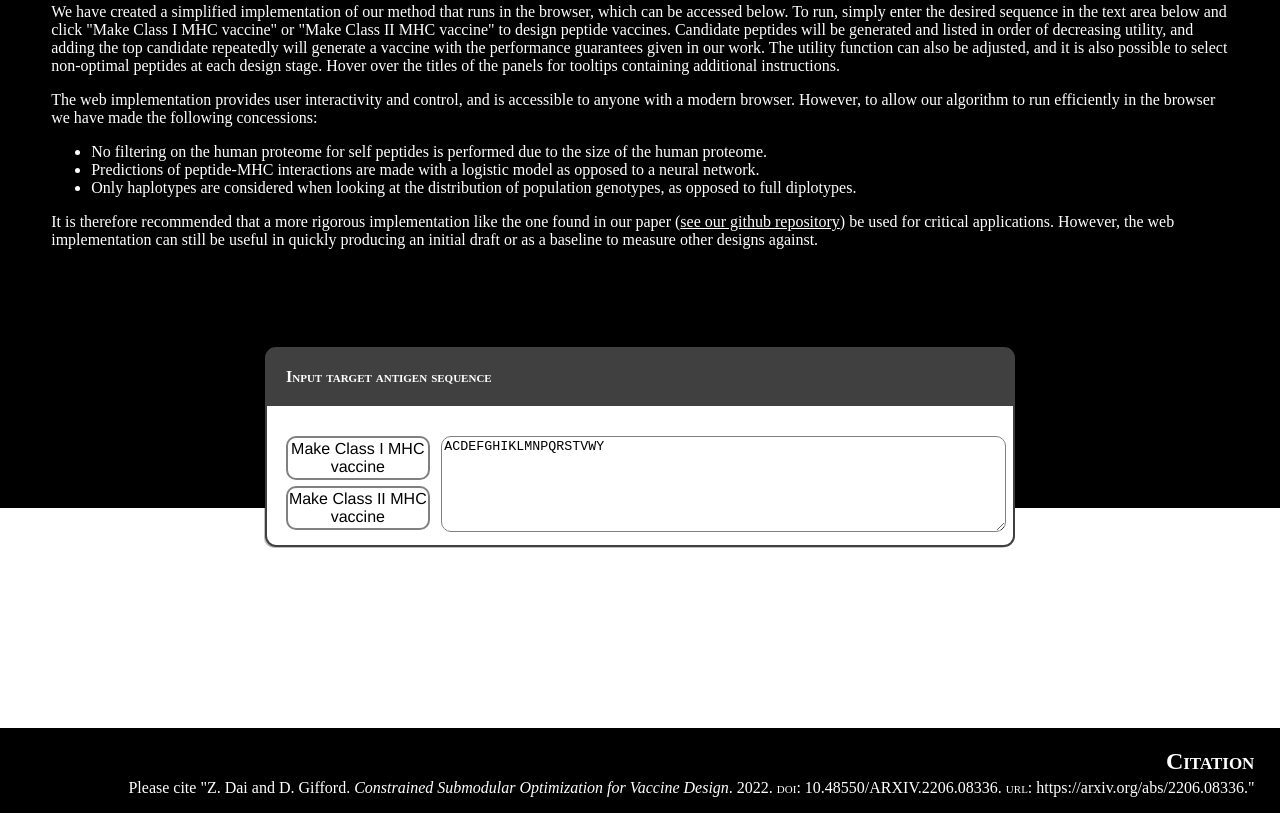
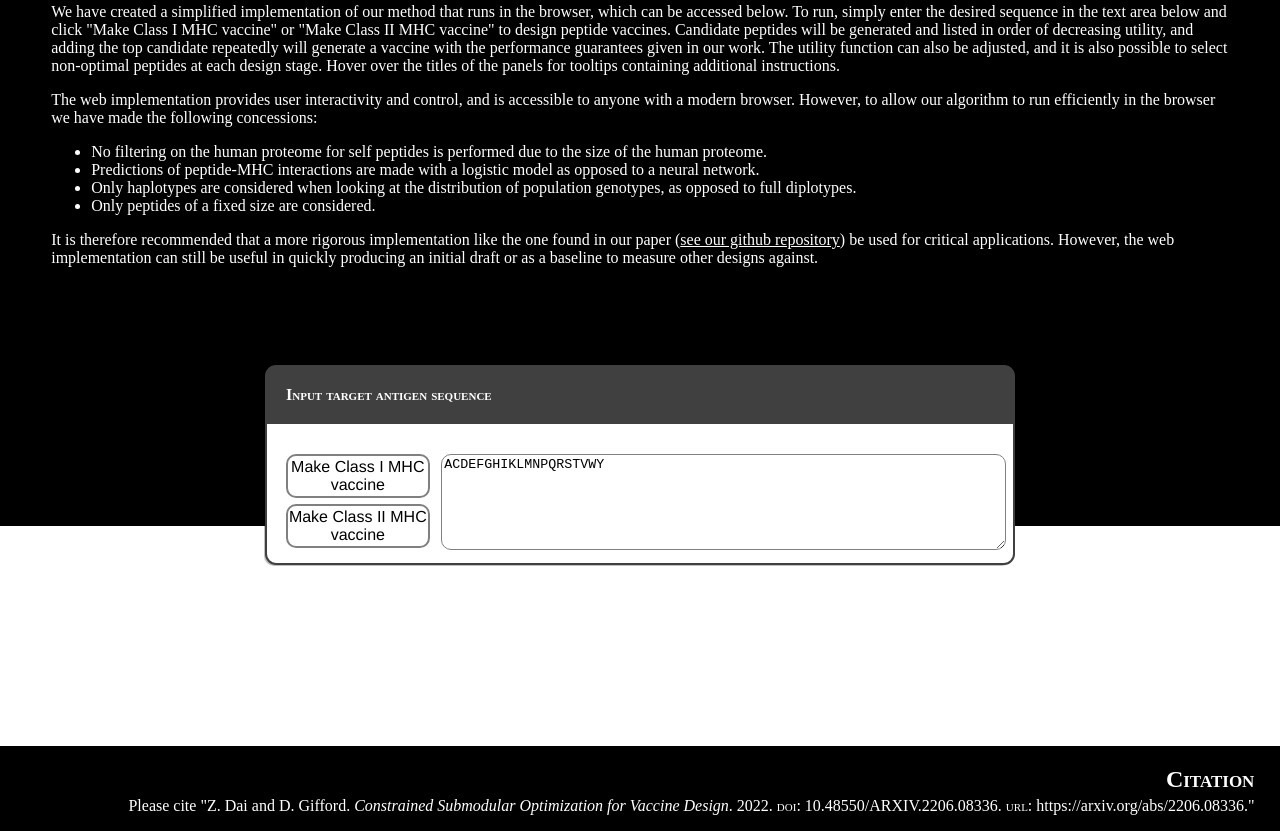
Before and after one commit to zheng-dai/DiminishingReturns, a plain HTML site: page index.html in a window 1280 px wide. Shown: the part 1025-1856 px from the top of the page. Drawn offline with Linux system fonts and the light colour scheme; a web font is replaced by a local one.

Commit message:
Update index.html

```diff
--- a/index.html
+++ b/index.html
@@ -452,6 +452,7 @@
                         <li>No filtering on the human proteome for self peptides is performed due to the size of the human proteome.</li>
                         <li>Predictions of peptide-MHC interactions are made with a logistic model as opposed to a neural network.</li>
                         <li>Only haplotypes are considered when looking at the distribution of population genotypes, as opposed to full diplotypes.</li>
+                        <li>Only peptides of a fixed size are considered.</li>
                     </ul>
                     <p>It is therefore recommended that a more rigorous implementation like the one found in our paper (<a href="https://github.com/gifford-lab/DiminishingReturns">see our github repository</a>) be used for critical applications. However, the web implementation can still be useful in quickly producing an initial draft or as a baseline to measure other designs against.</p>
                 </div>
```
